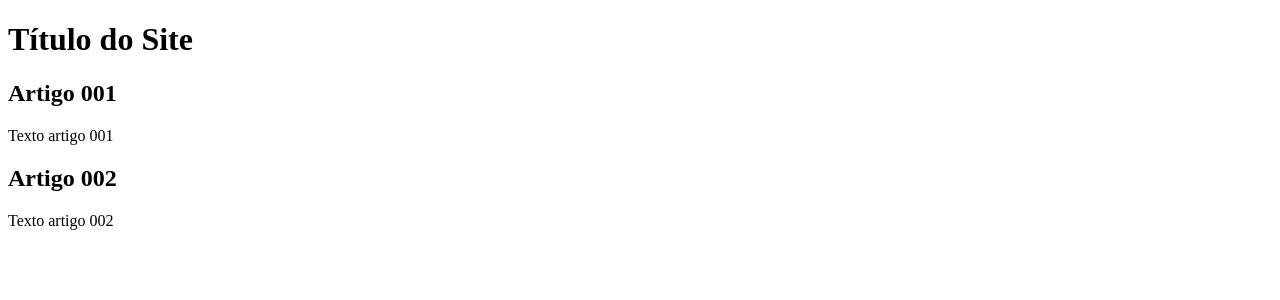
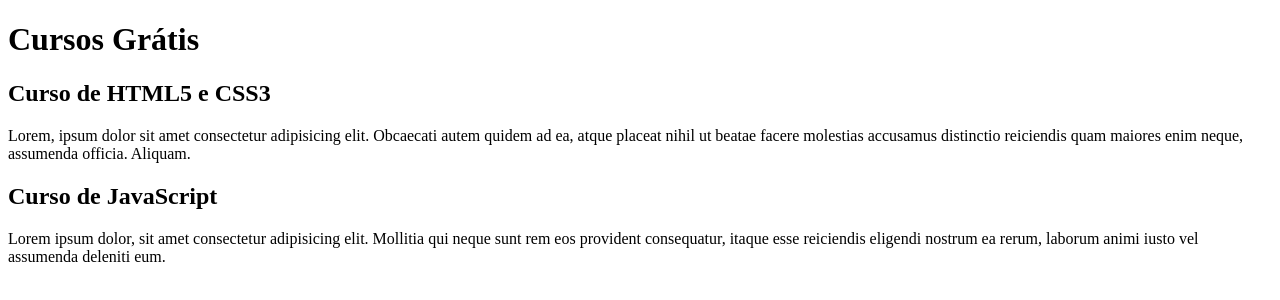
Before and after one commit to felipeguima17/projeto-site, a plain HTML site: page index.html in a window 1280 px wide. Drawn offline with Linux system fonts and the light colour scheme.

Commit message:
Comecei a escrever o conteúdo

```diff
--- a/index.html
+++ b/index.html
@@ -9,14 +9,14 @@
 <body>
     <main>
         <header>
-            <h1>Título do Site</h1>
+            <h1>Cursos Grátis</h1>
             <article>
-                <h2>Artigo 001</h2>
-                <p>Texto artigo 001</p>
+                <h2>Curso de HTML5 e CSS3</h2>
+                <p>Lorem, ipsum dolor sit amet consectetur adipisicing elit. Obcaecati autem quidem ad ea, atque placeat nihil ut beatae facere molestias accusamus distinctio reiciendis quam maiores enim neque, assumenda officia. Aliquam.</p>
             </article>
             <article>
-                <h2>Artigo 002</h2>
-                <p>Texto artigo 002</p>
+                <h2>Curso de JavaScript</h2>
+                <p>Lorem ipsum dolor, sit amet consectetur adipisicing elit. Mollitia qui neque sunt rem eos provident consequatur, itaque esse reiciendis eligendi nostrum ea rerum, laborum animi iusto vel assumenda deleniti eum.</p>
             </article>
         </header>
     </main>
```
